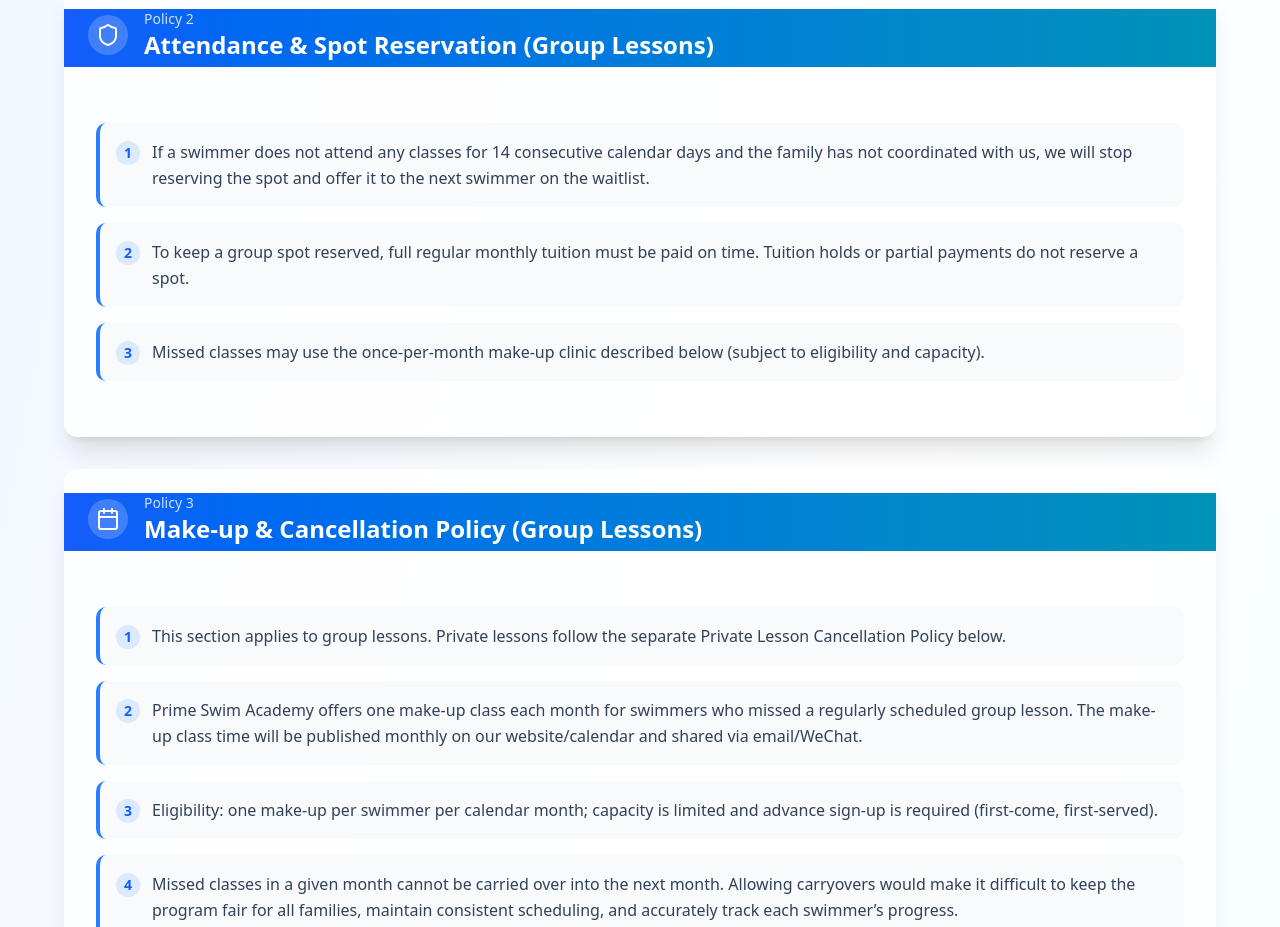
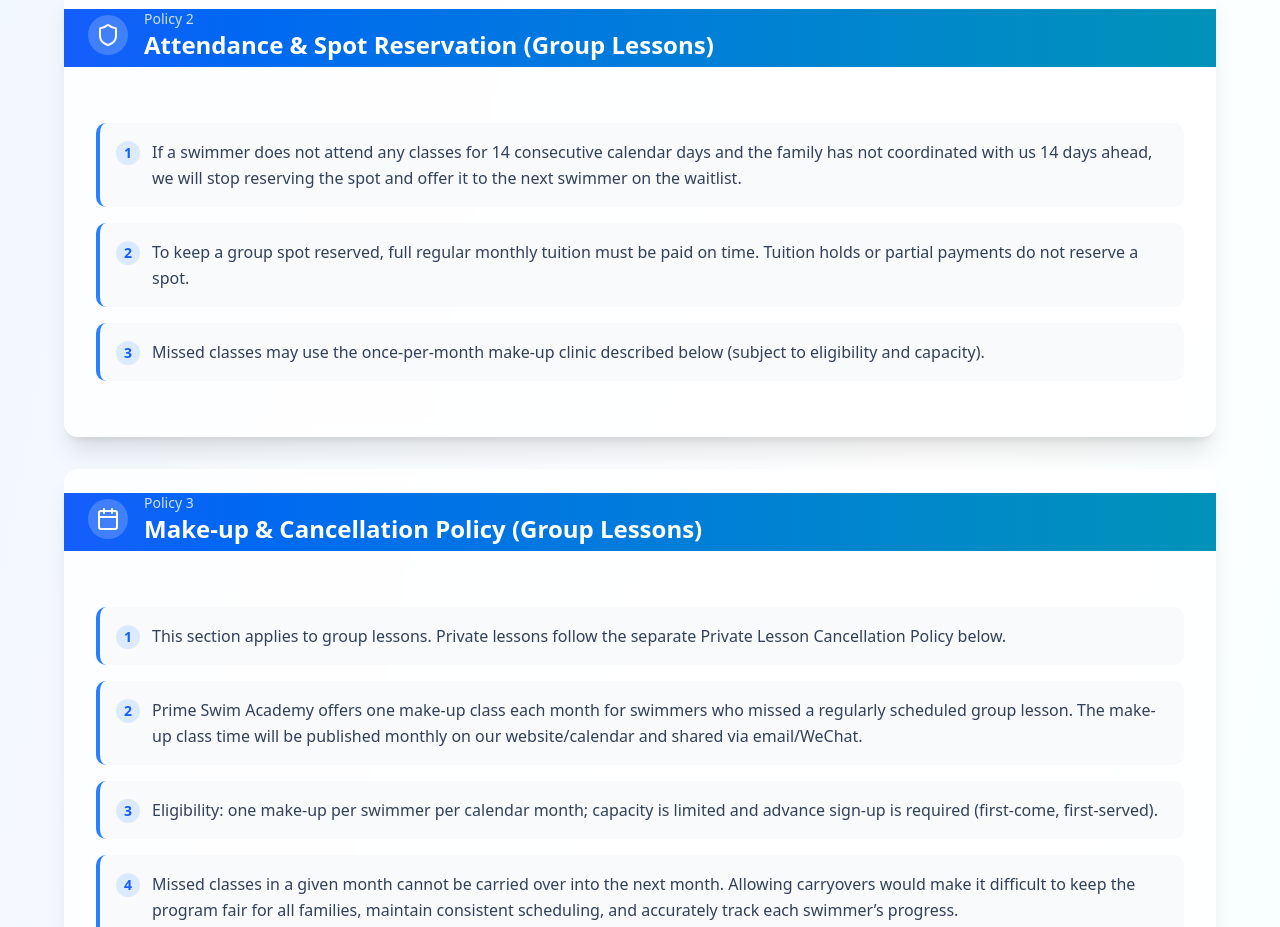
Before and after one commit to primeswim/prime-swim, a Next.js app: page /school-policy in a window 1280 px wide. Shown: the part 1400-2327 px from the top of the page. Built offline with nearby package versions, Linux system fonts and the light colour scheme.

Commit message:
fix bugs

```diff
--- a/src/app/school-policy/page.tsx
+++ b/src/app/school-policy/page.tsx
@@ -37,7 +37,7 @@ const policies = [
     title: "Attendance & Spot Reservation (Group Lessons)",
     icon: Shield,
     content: [
-      "If a swimmer does not attend any classes for 14 consecutive calendar days and the family has not coordinated with us, we will stop reserving the spot and offer it to the next swimmer on the waitlist.",
+      "If a swimmer does not attend any classes for 14 consecutive calendar days and the family has not coordinated with us 14 days ahead, we will stop reserving the spot and offer it to the next swimmer on the waitlist.",
       "To keep a group spot reserved, full regular monthly tuition must be paid on time. Tuition holds or partial payments do not reserve a spot.",
       "Missed classes may use the once‑per‑month make‑up clinic described below (subject to eligibility and capacity).",
     ],
```
